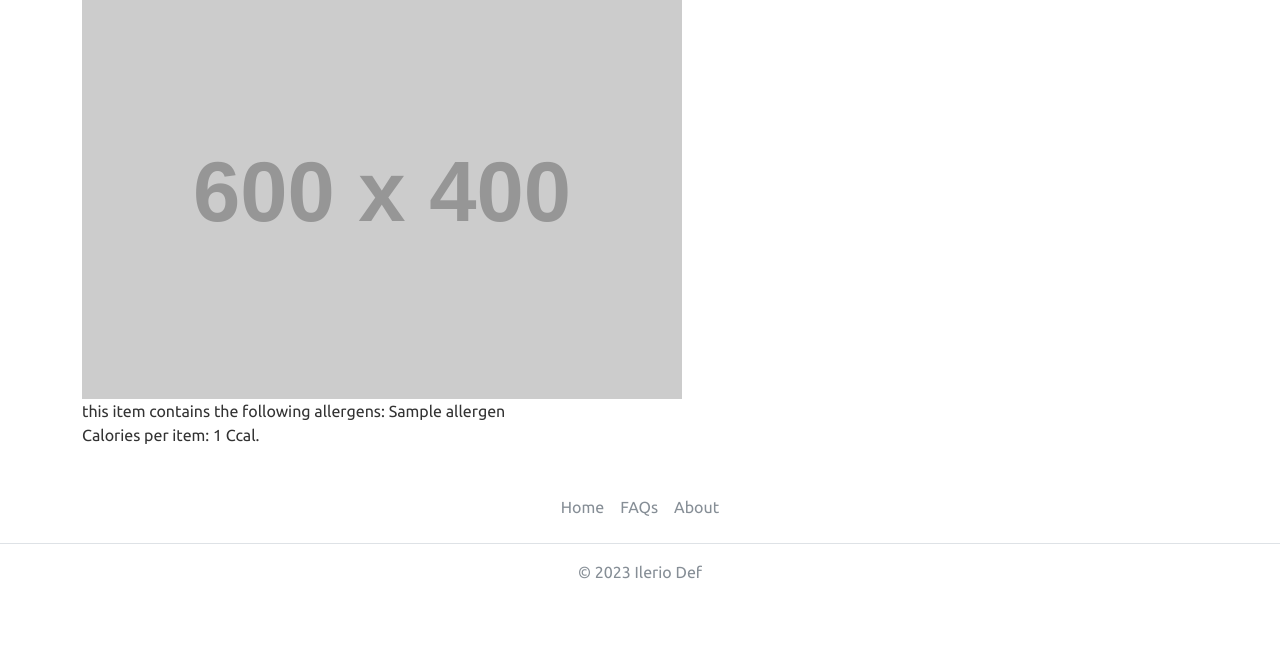
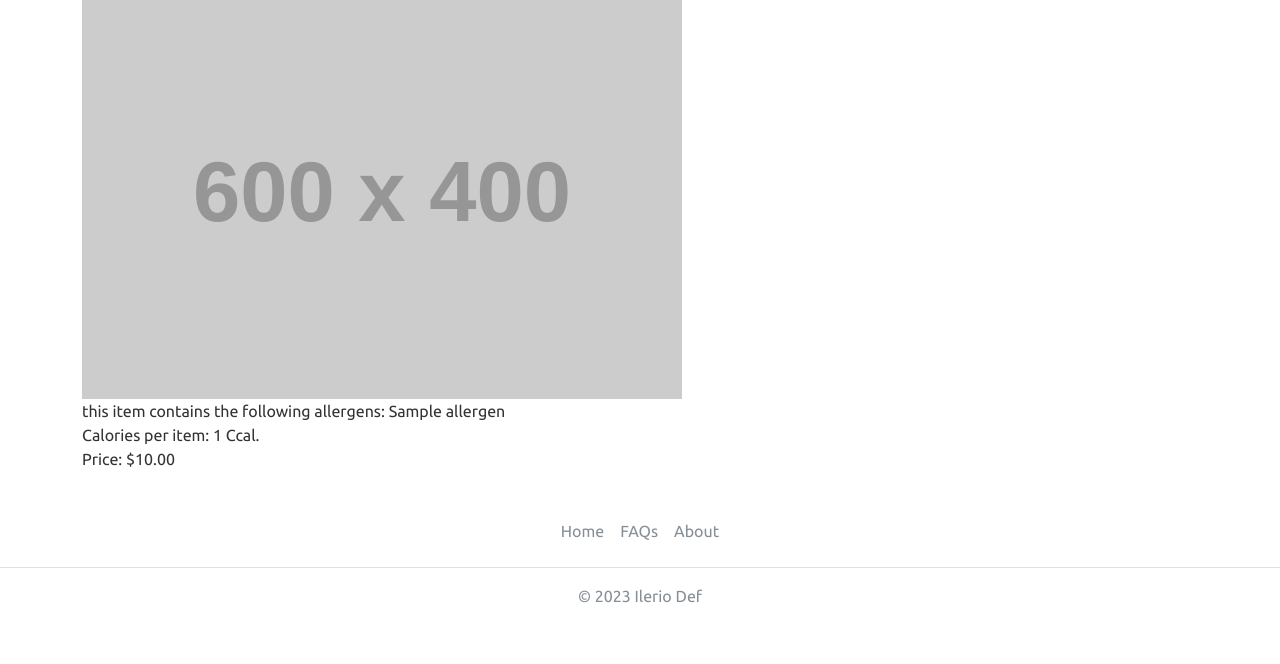
Before and after one commit to IlerioDef/restaurant_menu, a Django app: page /menu/item/1 in a window 1280 px wide. Shown: the part 159-823 px from the top of the page. Before the commit the page ends 738 px from the top, so only its background shows below. Run offline with Django 5.2, Linux system fonts and the light colour scheme; tables that the repository leaves empty hold one stand-in row (values such as "Sample post"); grey boxes labelled with a size stand in for pictures from a placeholder-image service; some libraries are stand-ins or nearby versions.

Commit message:
fixed: price

```diff
--- a/menu/templates/menu/item_detail.html
+++ b/menu/templates/menu/item_detail.html
@@ -10,5 +10,6 @@
 {% if item.get_allergens %}
     <div class="">this item contains the following allergens: {{ item.get_allergens | join:"," }}</div>
     <div class="">Calories per item: {{ item.calories }} Ccal.</div>
+    <div>Price: ${{ item.price }}</div>
 {% endif %}
 {% endblock %}
```
